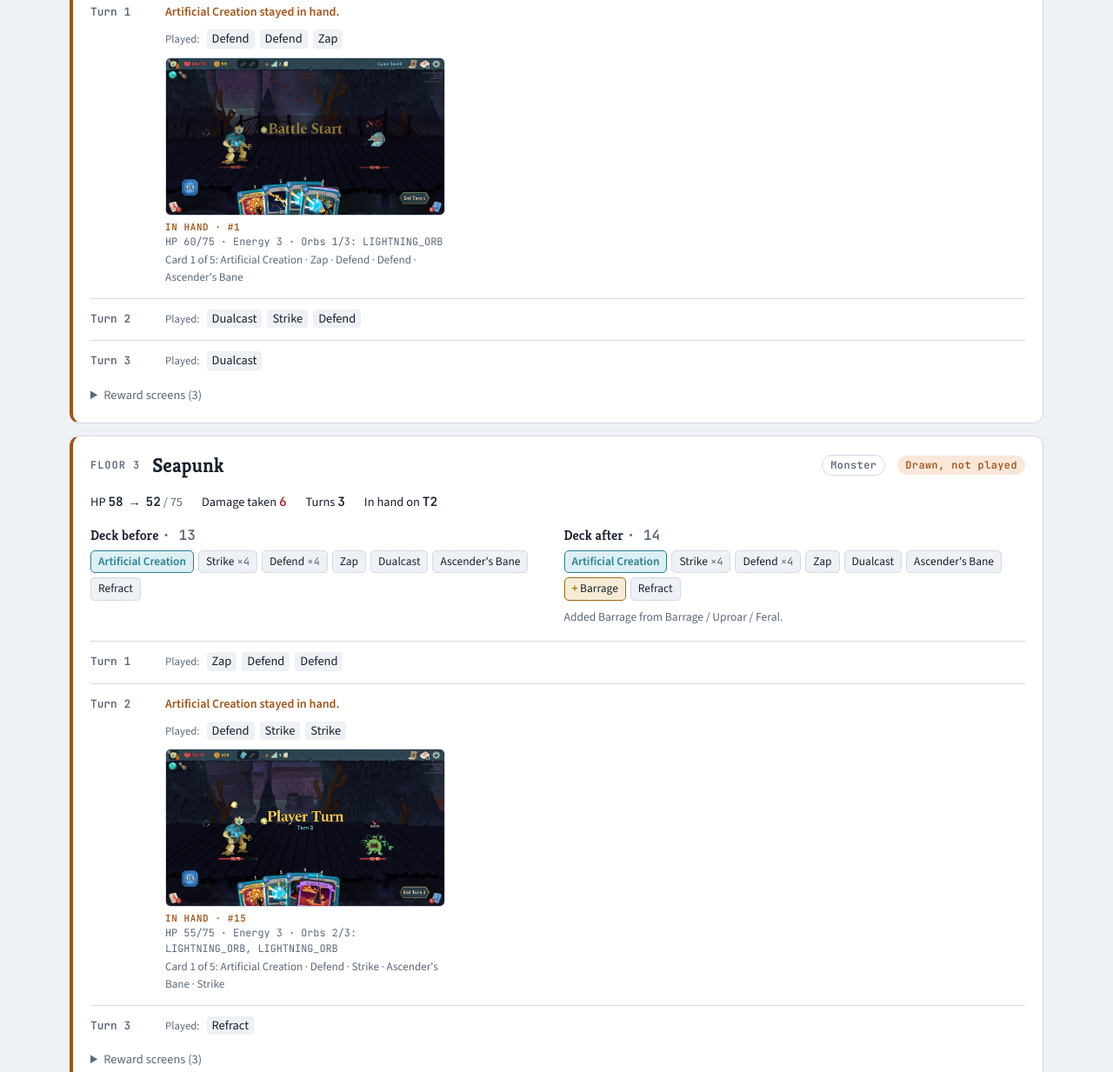
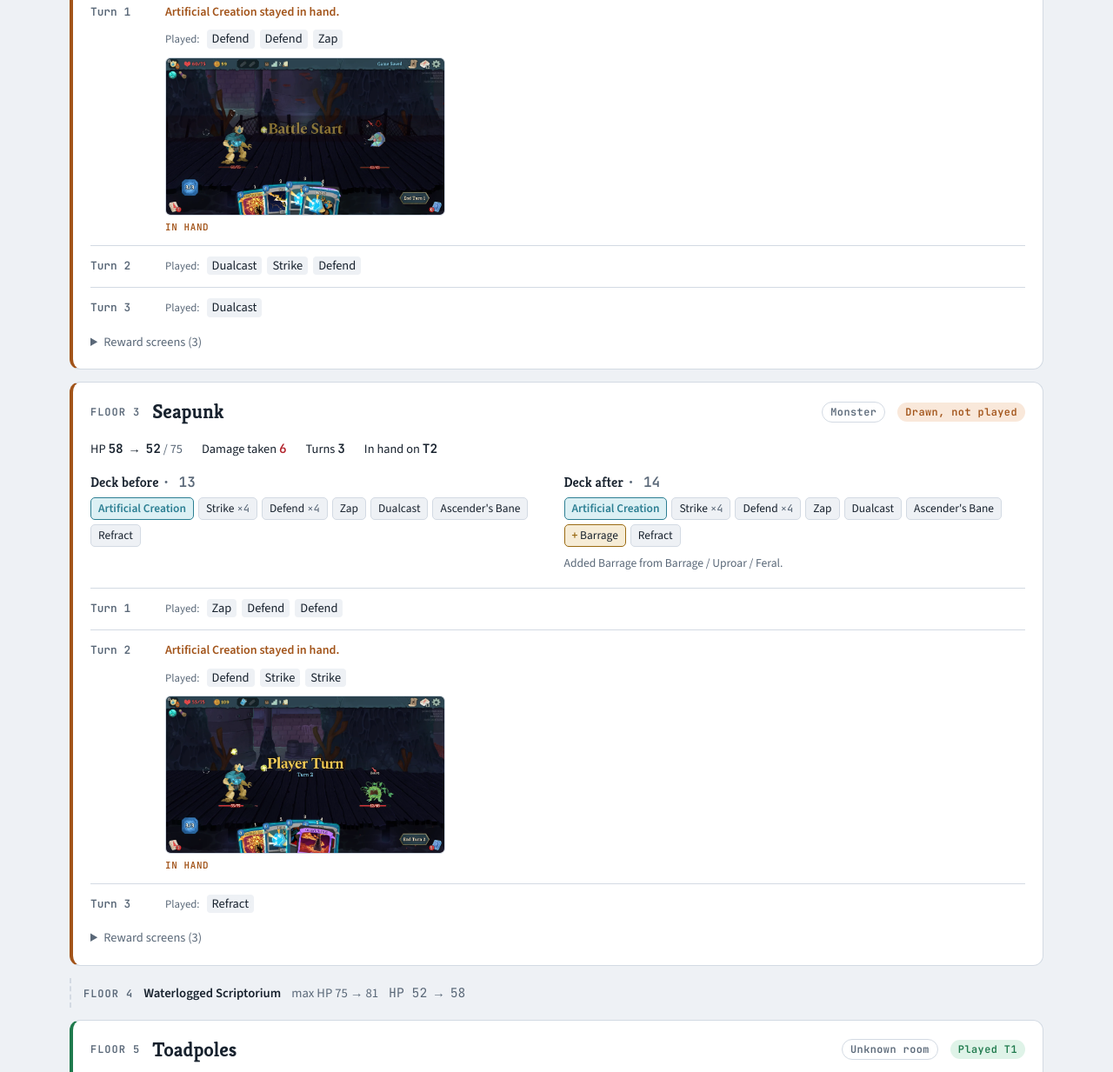
Before and after one commit to rrenaud/sts2-artificial-creation, a plain HTML site: page docs/playtest/index.html in a window 1280 px wide. Shown: the part 1026-2259 px from the top of the page at 87% size. Drawn offline with nearby package versions, Linux system fonts and the light colour scheme.

Commit message:
Playtest page: drop captions that repeat what the screenshot shows
Co-Authored-By: Claude Opus 5.5 <noreply@anthropic.com>

```diff
--- a/docs/playtest/index.html
+++ b/docs/playtest/index.html
@@ -186,18 +186,13 @@ function chips(deck, prev) {
 function shot(e, small) {
   const kind = { hand: "In hand", selected: "Selected", after: "After play", fight_rewards: "Rewards", rewards: "Card offer", pick: "Pick", skip: "Skipped" }[e.Kind] || e.Kind;
   const tagCls = ["hand", "selected", "after"].includes(e.Kind) ? e.Kind : "reward";
-  let detail = "";
-  if (e.Kind === "hand") {
-    const i = e.Hand.indexOf(AC);
-    detail = `Card ${i + 1} of ${e.Hand.length}: ${e.Hand.map(esc).join(" · ")}`;
-  } else if (e.Kind === "rewards" || e.Kind === "pick" || e.Kind === "skip") {
-    detail = esc(e.Message);
-  }
-  const cap = `${kind}, floor ${e.Floor} turn ${e.Turn}. ${e.Status || ""}`;
-  const title = `Floor ${e.Floor} · ${ENC[e.Floor]} · Turn ${e.Turn}`;
+  // Captions carry only what the screenshot can't show: which card was picked, or that the reward was skipped.
+  const detail = e.Kind === "pick" ? esc(e.Message.split(".")[0]) : "";
+  const cap = `${kind}, ${ENC[e.Floor]}, turn ${e.Turn}`;
+  const title = `${ENC[e.Floor]} · Turn ${e.Turn}`;
   return `<figure>
-    <button type="button" data-src="${esc(e.Screenshot)}" data-cap="${esc(cap)}" data-title="${esc(title)}" data-kind="${esc(kind)}" data-tag="${tagCls}" data-status="${esc(e.Status || "")}" data-detail="${esc(detail.replace(/&amp;/g, "&"))}" aria-label="Enlarge: ${esc(cap)}"><img loading="lazy" src="${esc(e.Screenshot)}" alt="${esc(cap)}"></button>
-    <figcaption><span class="tag ${tagCls}">${kind} · #${e.Number}</span>${small ? "" : `<span class="mono">${esc(e.Status || "")}</span>`}${detail ? `<span>${detail}</span>` : ""}</figcaption>
+    <button type="button" data-src="${esc(e.Screenshot)}" data-cap="${esc(cap)}" data-title="${esc(title)}" data-kind="${esc(kind)}" data-tag="${tagCls}" data-detail="${esc(detail.replace(/&amp;/g, "&"))}" aria-label="Enlarge: ${esc(cap)}"><img loading="lazy" src="${esc(e.Screenshot)}" alt="${esc(cap)}"></button>
+    <figcaption><span class="tag ${tagCls}">${kind}</span>${detail ? `<span>${detail}</span>` : ""}</figcaption>
   </figure>`;
 }
 
```
